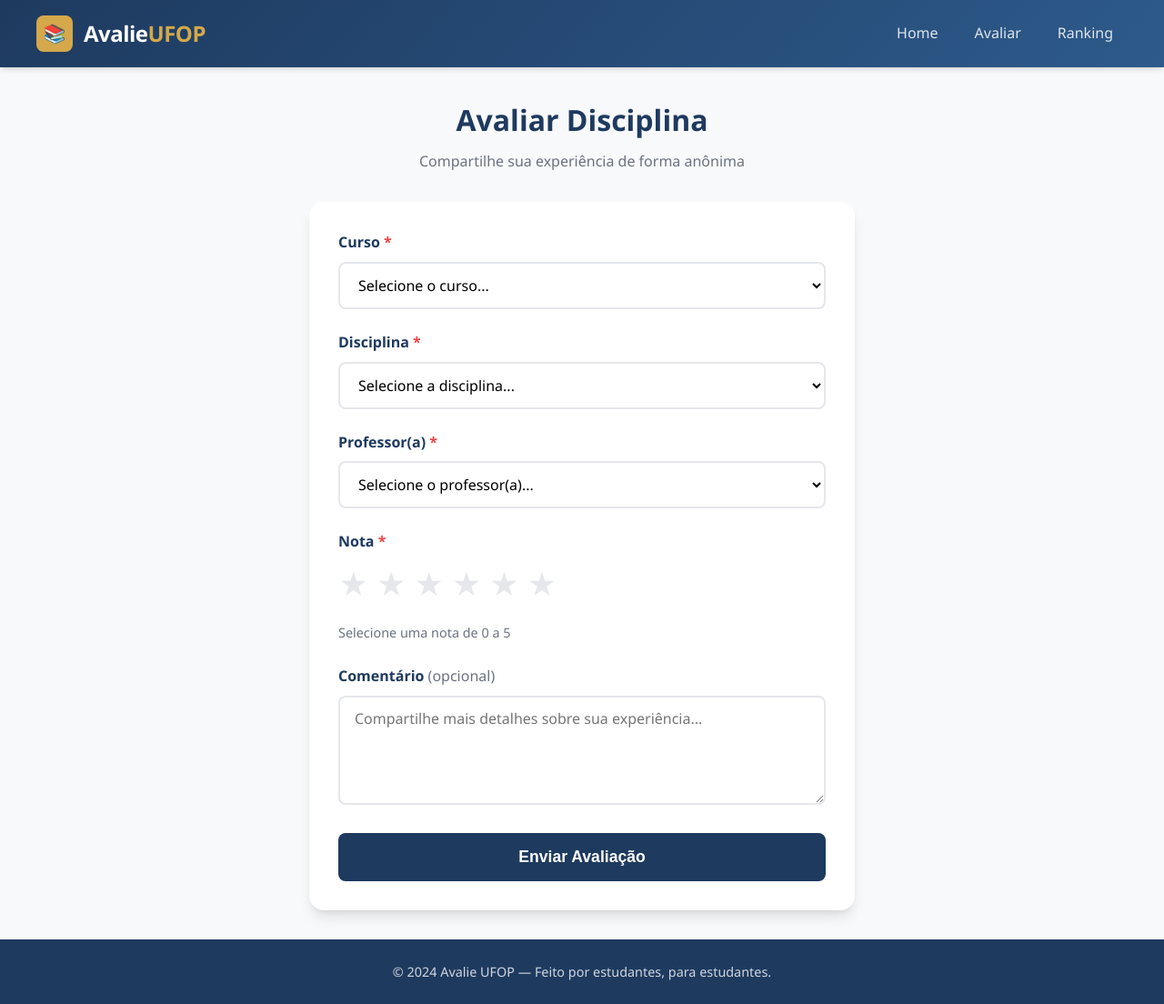
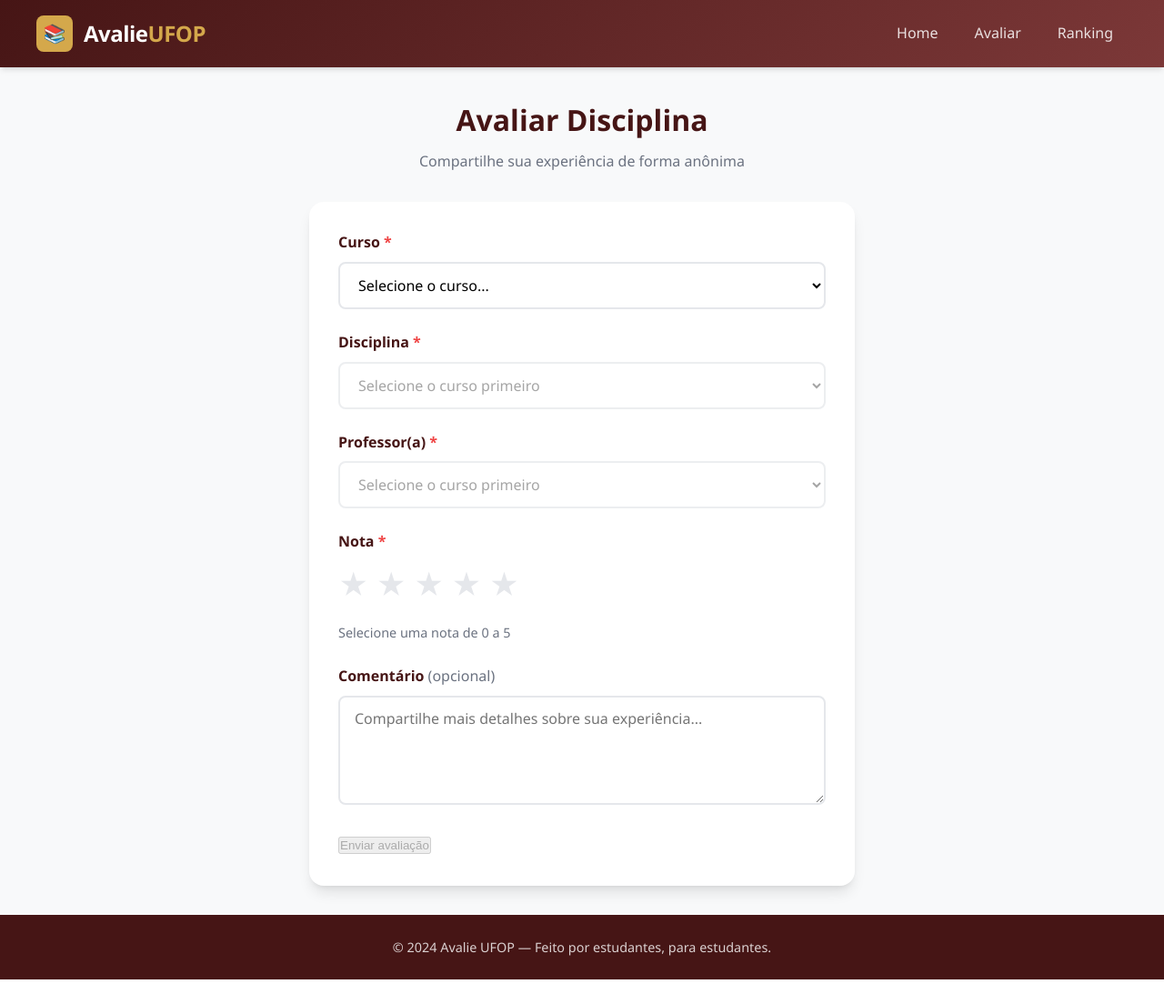
Before and after one commit to pabloreis5/avalie-ufop, a Flask app: page /avaliar in a window 1280 px wide. Shown: the whole page at 91% size. After the commit the page ends 1077 px from the top, so only its background shows below. Run offline with Flask 3, Linux system fonts and the light colour scheme; data comes from the database, SQL or seed files in the repository.

Commit message:
Versao 1.0

```diff
--- a/src/app.py
+++ b/src/app.py
@@ -5,6 +5,49 @@ from flask import Flask, render_template, request, redirect, url_for
 
 app = Flask(__name__)
 DATABASE = "app.db"
+
+DISCIPLINAS_SI = [
+    ("CEA059", "Fundamentos de Geometria Analítica e Álgebra Linear"),
+    ("CEA060", "Fundamentos de Cálculo"),
+    ("CSI101", "Programação de Computadores I"),
+    ("CSI601", "Fundamentos de Sistema de Informação"),
+    ("CSI901", "Informática e Sociedade"),
+    ("CSI902", "Metodologia de Pesquisa"),
+    ("CSI011", "Matemática Discreta"),
+    ("CSI102", "Programação de Computadores II"),
+    ("CSI103", "Algoritmos e Estruturas de Dados I"),
+    ("CSI807", "Gestão da Informação"),
+    ("ENP144", "Teoria Geral da Administração"),
+    ("CEA055", "Estatística e Probabilidade"),
+    ("CSI104", "Algoritmos e Estruturas de Dados II"),
+    ("CSI115", "Algoritmos e Estruturas de Dados III"),
+    ("CSI211", "Fundamentos de Organização e Arquitetura de Computadores"),
+    ("ENP473", "Comportamento Organizacional"),
+    ("CSI204", "Sistemas Operacionais"),
+    ("CSI412", "Engenharia de Software I"),
+    ("CSI602", "Banco de Dados I"),
+    ("ENP012", "Programação Linear e Inteira"),
+    ("ENP150", "Economia"),
+    ("CSI106", "Fundamentos Teóricos da Computação"),
+    ("CSI301", "Redes de Computadores I"),
+    ("CSI410", "Engenharia de Software II"),
+    ("CSI522", "Interação Humano-Computador"),
+    ("CSI701", "Inteligência Artificial"),
+    ("CSI990", "Projeto Integrador I"),
+    ("CSI114", "Linguagens de Programação"),
+    ("CSI302", "Sistemas Distribuídos"),
+    ("CSI405", "Gerência de Projetos de Software"),
+    ("CSI606", "Sistemas Web I"),
+    ("CSI991", "Projeto Integrador II"),
+    ("CSI808", "Gestão da Tecnologia da Informação"),
+    ("CSI992", "Trabalho de Conclusão de Curso I"),
+    ("ENP026", "Administração de Recursos Humanos"),
+    ("ENP493", "Empreendedorismo"),
+    ("CSI307", "Segurança e Auditoria de Sistemas"),
+    ("CSI605", "Sistemas de Apoio à Decisão"),
+    ("CSI997", "Trabalho de Conclusão de Curso II"),
+]
+
 
 def get_db():
     conn = sqlite3.connect(DATABASE)
@@ -81,22 +124,28 @@ def seed_data():
             (prof,)
         )
 
-    disciplinas = [
-        ("Cálculo I", 1),
-        ("Física I", 1),
-        ("Algoritmos", 2),
-        ("Estruturas de Dados", 2),
-        ("Gestão da Produção", 3),
-        ("Pesquisa Operacional", 3),
-        ("Banco de Dados", 4),
-        ("Engenharia de Software", 4),
-    ]
+    # Pega o id do curso "Sistemas de Informação" sem assumir número fixo
+    cursor.execute("SELECT id FROM curso WHERE nome = ?", ("Sistemas de Informação",))
+    row = cursor.fetchone()
+    if not row:
+        raise RuntimeError("Curso 'Sistemas de Informação' não encontrado no seed.")
+    si_id = row["id"]
 
-    for nome, curso_id in disciplinas:
+    # Insere todas as disciplinas de SI (sem duplicar)
+    for codigo, nome in DISCIPLINAS_SI:
+        nome_completo = f"{codigo} - {nome}"
+
         cursor.execute(
-            "INSERT OR IGNORE INTO disciplina (nome, curso_id) VALUES (?, ?)",
-            (nome, curso_id)
+            "SELECT 1 FROM disciplina WHERE nome = ? AND curso_id = ?",
+            (nome_completo, si_id)
         )
+        exists = cursor.fetchone()
+
+        if not exists:
+            cursor.execute(
+                "INSERT INTO disciplina (nome, curso_id) VALUES (?, ?)",
+                (nome_completo, si_id)
+            )
 
     conn.commit()
     conn.close()
@@ -112,27 +161,46 @@ def avaliar():
     cursor = conn.cursor()
 
     if request.method == "POST":
-        curso_id = request.form["curso_id"]
-        disciplina_id = request.form["disciplina_id"]
-        professor_id = request.form["professor_id"]
-        nota = request.form["nota"]
-        comentario = request.form["comentario"]
+        print("DEBUG form:", dict(request.form))
+
+        curso_id = request.form.get("curso_id", "").strip()
+        disciplina_id = request.form.get("disciplina_id", "").strip()
+        professor_id = request.form.get("professor_id", "").strip()
+        nota = request.form.get("nota", "").strip()
+        comentario = request.form.get("comentario", "").strip() or None
+
+        # Validação obrigatória (não depende do JS)
+        if not (curso_id and disciplina_id and professor_id and nota):
+            conn.close()
+            # Simples: volta para a página (pode melhorar com flash depois)
+            return redirect(url_for("avaliar"))
+
+        try:
+            nota_int = int(nota)
+        except ValueError:
+            conn.close()
+            return redirect(url_for("avaliar"))
+
+        if nota_int < 0 or nota_int > 5:
+            conn.close()
+            return redirect(url_for("avaliar"))
 
         cursor.execute("""
             INSERT INTO avaliacao
             (curso_id, disciplina_id, professor_id, nota, comentario)
             VALUES (?, ?, ?, ?, ?)
-        """, (curso_id, disciplina_id, professor_id, nota, comentario))
+        """, (curso_id, disciplina_id, professor_id, nota_int, comentario or None))
 
         conn.commit()
         conn.close()
 
         return redirect(url_for("index"))
 
+
     cursor.execute("SELECT * FROM curso")
     cursos = cursor.fetchall()
 
-    cursor.execute("SELECT * FROM disciplina")
+    cursor.execute("SELECT id, nome, curso_id FROM disciplina ORDER BY nome")
     disciplinas = cursor.fetchall()
 
     cursor.execute("SELECT * FROM professor")
@@ -155,14 +223,22 @@ def ranking():
     cursor.execute("""
         SELECT
             d.nome AS disciplina,
+            CASE c.nome
+                WHEN 'Sistemas de Informação' THEN 'SI'
+                WHEN 'Engenharia Elétrica' THEN 'E.E'
+                WHEN 'Engenharia de Computação' THEN 'E.C'
+                WHEN 'Engenharia de Produção' THEN 'E.P'
+                ELSE c.nome
+            END AS curso,
             p.nome AS professor,
             ROUND(AVG(a.nota), 2) AS media,
-            COUNT(a.id) AS total
+            COUNT(a.id) AS total_avaliacoes
         FROM avaliacao a
         JOIN disciplina d ON d.id = a.disciplina_id
+        JOIN curso c ON c.id = d.curso_id
         JOIN professor p ON p.id = a.professor_id
         GROUP BY d.id, p.id
-        ORDER BY media DESC
+        ORDER BY media DESC, total_avaliacoes DESC
     """)
 
     ranking = cursor.fetchall()
@@ -173,5 +249,15 @@ def ranking():
 
 if __name__ == "__main__":
     init_db()
-    seed_data()
+
+    # Só roda seed se estiver vazio
+    conn = get_db()
+    cur = conn.cursor()
+    cur.execute("SELECT COUNT(*) FROM curso")
+    empty = (cur.fetchone()[0] == 0)
+    conn.close()
+
+    if empty:
+        seed_data()
+
     app.run(debug=True)
--- a/src/static/app.js
+++ b/src/static/app.js
@@ -0,0 +1,71 @@
+document.addEventListener("DOMContentLoaded", () => {
+  const curso = document.querySelector('[name="curso_id"]');
+  const disciplina = document.querySelector('[name="disciplina_id"]');
+  const professor = document.querySelector('[name="professor_id"]');
+  const nota = document.querySelector('[name="nota"]');
+  const btn = document.querySelector('button[type="submit"], input[type="submit"]');
+
+  if (!curso || !disciplina) {
+    console.error("Não achei curso_id ou disciplina_id no HTML.");
+    return;
+  }
+
+  function setFirstOptionText(selectEl, text) {
+    if (!selectEl) return;
+    if (selectEl.tagName.toLowerCase() !== "select") return;
+    if (selectEl.options.length > 0) selectEl.options[0].textContent = text;
+  }
+
+  function disableField(field, msg) {
+    if (!field) return;
+    field.disabled = true;
+    field.value = "";
+    setFirstOptionText(field, msg);
+  }
+
+  function enableField(field, msg) {
+    if (!field) return;
+    field.disabled = false;
+    setFirstOptionText(field, msg);
+  }
+
+  function filterByCurso(cursoId) {
+    const opts = Array.from(disciplina.querySelectorAll("option"));
+    opts.forEach((opt, idx) => {
+      if (idx === 0) return; // placeholder
+      const cid = opt.getAttribute("data-curso");
+      const show = cid === String(cursoId);
+      opt.hidden = !show;
+      opt.disabled = !show;
+    });
+    disciplina.value = "";
+  }
+
+  // Estado inicial: tudo bloqueado
+  disableField(disciplina, "Selecione o curso primeiro");
+  disableField(professor, "Selecione o curso primeiro");
+  disableField(nota, "Selecione o curso primeiro");
+  if (btn) btn.disabled = true;
+
+  curso.addEventListener("change", () => {
+    const cursoId = curso.value;
+
+    if (!cursoId) {
+      disableField(disciplina, "Selecione o curso primeiro");
+      disableField(professor, "Selecione o curso primeiro");
+      disableField(nota, "Selecione o curso primeiro");
+      if (btn) btn.disabled = true;
+      return;
+    }
+
+    // Libera os campos dependentes do curso
+    enableField(disciplina, "Selecione a disciplina…");
+    enableField(professor, "Selecione o professor…");
+    enableField(nota, "Selecione a nota…");
+    if (btn) btn.disabled = false;
+
+    filterByCurso(cursoId);
+  });
+
+  console.log("app.js ativo: curso -> disciplina, professor e nota.");
+});
--- a/src/static/style.css
+++ b/src/static/style.css
@@ -1,7 +1,7 @@
 /* ===== VARIÁVEIS E RESET ===== */
 :root {
-  --primary: #1e3a5f;
-  --primary-light: #2d5a8b;
+  --primary: #461515;
+  --primary-light: #7c3838;
   --accent: #d4a84b;
   --accent-light: #e8c97a;
   --background: #f8f9fa;
--- a/src/templates/avaliar.html
+++ b/src/templates/avaliar.html
@@ -1,19 +1,20 @@
 <!DOCTYPE html>
 <html lang="pt-BR">
   <head>
-  <meta charset="UTF-8">
-  <meta name="viewport" content="width=device-width, initial-scale=1.0">
-  <meta name="description" content="Avalie disciplinas e professores da UFOP de forma anônima.">
+    <meta charset="UTF-8" />
+    <meta name="viewport" content="width=device-width, initial-scale=1.0" />
+    <meta name="description" content="Avalie disciplinas e professores da UFOP de forma anônima." />
     <title>Avaliar - Avalie UFOP</title>
-  <link rel="stylesheet" href="{{ url_for('static', filename='style.css') }}">
-
+    <link rel="stylesheet" href="{{ url_for('static', filename='style.css') }}" />
   </head>
   <body>
     <header>
       <div class="header-content">
         <a href="/" class="logo">
           <div class="logo-icon">📚</div>
-        <div class="logo-text">Avalie<span>UFOP</span></div>
+          <div class="logo-text">
+            Avalie<span>UFOP</span>
+          </div>
         </a>
         <nav>
           <a href="/">Home</a>
@@ -30,7 +31,7 @@
       </div>
 
       <!-- Flash messages do Flask -->
-    {% with messages = get_flashed_messages(with_categories=true) %}
+      {% with messages=get_flashed_messages(with_categories=true) %}
         {% if messages %}
           <div class="flash-messages">
             {% for category, message in messages %}
@@ -42,12 +43,9 @@
 
       <div class="form-container">
         <form id="avaliar-form" method="POST" action="/avaliar">
-
           <!-- Curso -->
           <div class="form-group">
-          <label for="curso_id">
-            Curso <span class="required">*</span>
-          </label>
+            <label for="curso_id">Curso <span class="required">*</span></label>
             <select id="curso_id" name="curso_id">
               <option value="">Selecione o curso...</option>
               {% for curso in cursos %}
@@ -59,27 +57,24 @@
 
           <!-- Disciplina -->
           <div class="form-group">
-          <label for="disciplina_id">
-            Disciplina <span class="required">*</span>
-          </label>
-          <select id="disciplina_id" name="disciplina_id">
-            <option value="">Selecione a disciplina...</option>
-            {% for disciplina in disciplinas %}
-              <option value="{{ disciplina.id }}">{{ disciplina.nome }}</option>
+            <label for="disciplina_id">Disciplina <span class="required">*</span></label>
+            <select id="disciplina" name="disciplina_id" disabled required>
+              <option value="">Selecione o curso primeiro</option>
+              {% for d in disciplinas %}
+                <option value="{{ d['id'] }}" data-curso="{{ d['curso_id'] }}">{{ d['nome'] }}</option>
               {% endfor %}
             </select>
+
             <div id="disciplina-error" class="error-message">Por favor, selecione uma disciplina.</div>
           </div>
 
           <!-- Professor -->
           <div class="form-group">
-          <label for="professor_id">
-            Professor(a) <span class="required">*</span>
-          </label>
-          <select id="professor_id" name="professor_id">
-            <option value="">Selecione o professor(a)...</option>
-            {% for professor in professores %}
-              <option value="{{ professor.id }}">{{ professor.nome }}</option>
+            <label for="professor_id">Professor(a) <span class="required">*</span></label>
+            <select id="professor" name="professor_id" disabled required>
+              <option value="">Selecione o curso primeiro</option>
+              {% for p in professores %}
+                <option value="{{ p.id }}">{{ p.nome }}</option>
               {% endfor %}
             </select>
             <div id="professor-error" class="error-message">Por favor, selecione um professor.</div>
@@ -87,23 +82,19 @@
 
           <!-- Nota (Estrelas) -->
           <div class="form-group">
-          <label>
-            Nota <span class="required">*</span>
-          </label>
+            <label>Nota <span class="required">*</span></label>
             <div class="rating-container">
               <div class="star-rating">
-              <input type="radio" id="star5" name="nota" value="5">
+                <input type="radio" id="star5" name="nota" value="5" />
                 <label for="star5" title="5 - Excelente">★</label>
-              <input type="radio" id="star4" name="nota" value="4">
+                <input type="radio" id="star4" name="nota" value="4" />
                 <label for="star4" title="4 - Muito Bom">★</label>
-              <input type="radio" id="star3" name="nota" value="3">
+                <input type="radio" id="star3" name="nota" value="3" />
                 <label for="star3" title="3 - Bom">★</label>
-              <input type="radio" id="star2" name="nota" value="2">
+                <input type="radio" id="star2" name="nota" value="2" />
                 <label for="star2" title="2 - Regular">★</label>
-              <input type="radio" id="star1" name="nota" value="1">
+                <input type="radio" id="star1" name="nota" value="1" />
                 <label for="star1" title="1 - Ruim">★</label>
-              <input type="radio" id="star0" name="nota" value="0">
-              <label for="star0" title="0 - Péssimo">★</label>
               </div>
               <span id="rating-value" class="rating-value">Selecione uma nota de 0 a 5</span>
             </div>
@@ -112,20 +103,11 @@
 
           <!-- Comentário -->
           <div class="form-group">
-          <label for="comentario">
-            Comentário <span style="color: var(--text-muted); font-weight: normal;">(opcional)</span>
-          </label>
-          <textarea
-            id="comentario"
-            name="comentario"
-            placeholder="Compartilhe mais detalhes sobre sua experiência..."
-            maxlength="500"
-          ></textarea>
+            <label for="comentario">Comentário <span style="color: var(--text-muted); font-weight: normal;">(opcional)</span></label>
+            <textarea id="comentario" name="comentario" placeholder="Compartilhe mais detalhes sobre sua experiência..." maxlength="500"></textarea>
           </div>
 
-        <button type="submit" class="btn btn-submit">
-          Enviar Avaliação
-        </button>
+          <button id="btnEnviar" type="submit" disabled>Enviar avaliação</button>
         </form>
       </div>
     </main>
@@ -134,6 +116,7 @@
       <p>© 2024 Avalie UFOP — Feito por estudantes, para estudantes.</p>
     </footer>
 
-  <script src="/static/app.js"></script>
+    <script src="{{ url_for('static', filename='app.js') }}"></script>
+
   </body>
 </html>
```
Also changed, not shown: src/templates/ranking.html (+38 -18 lines). Lines whose indentation alone changed are shown as unchanged.
